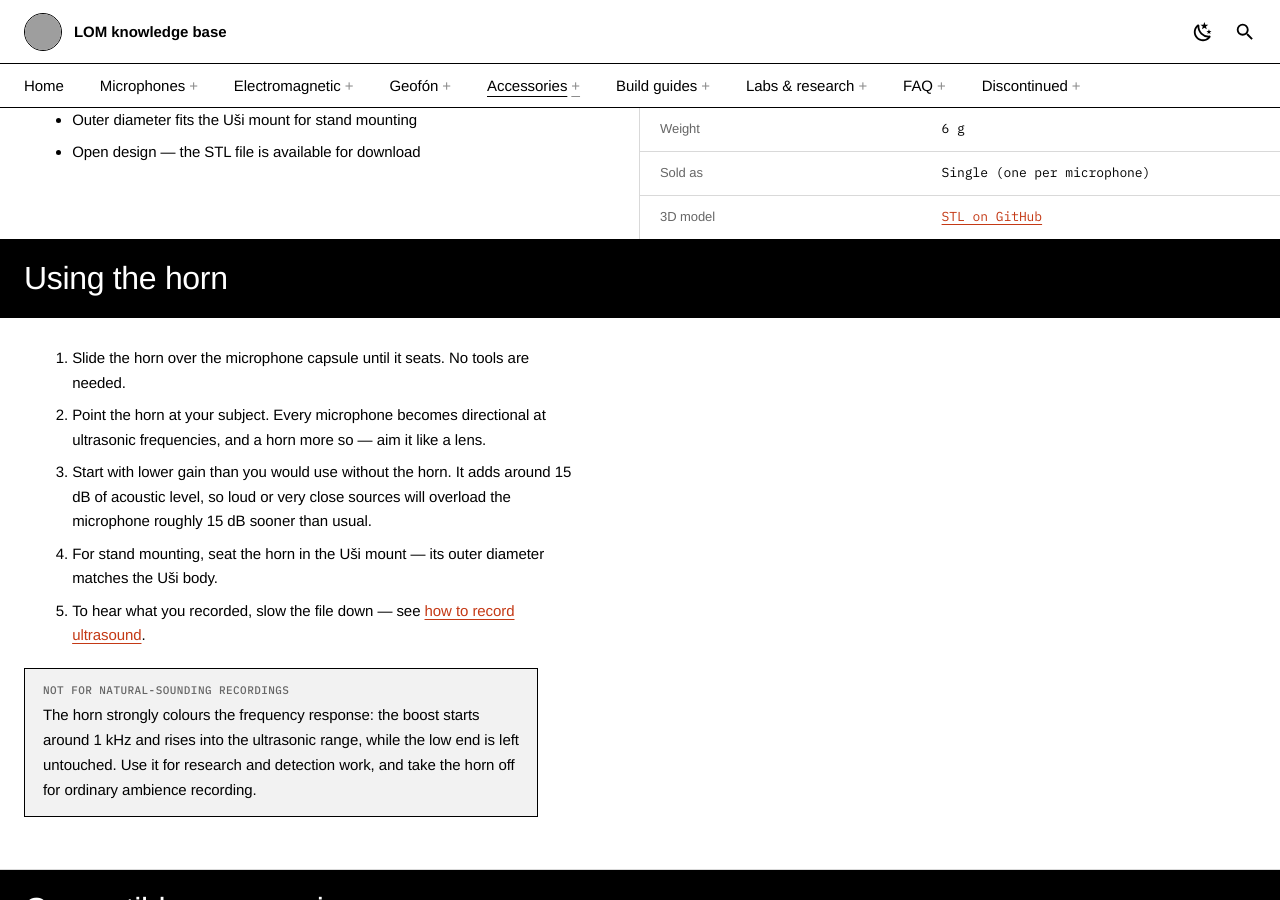
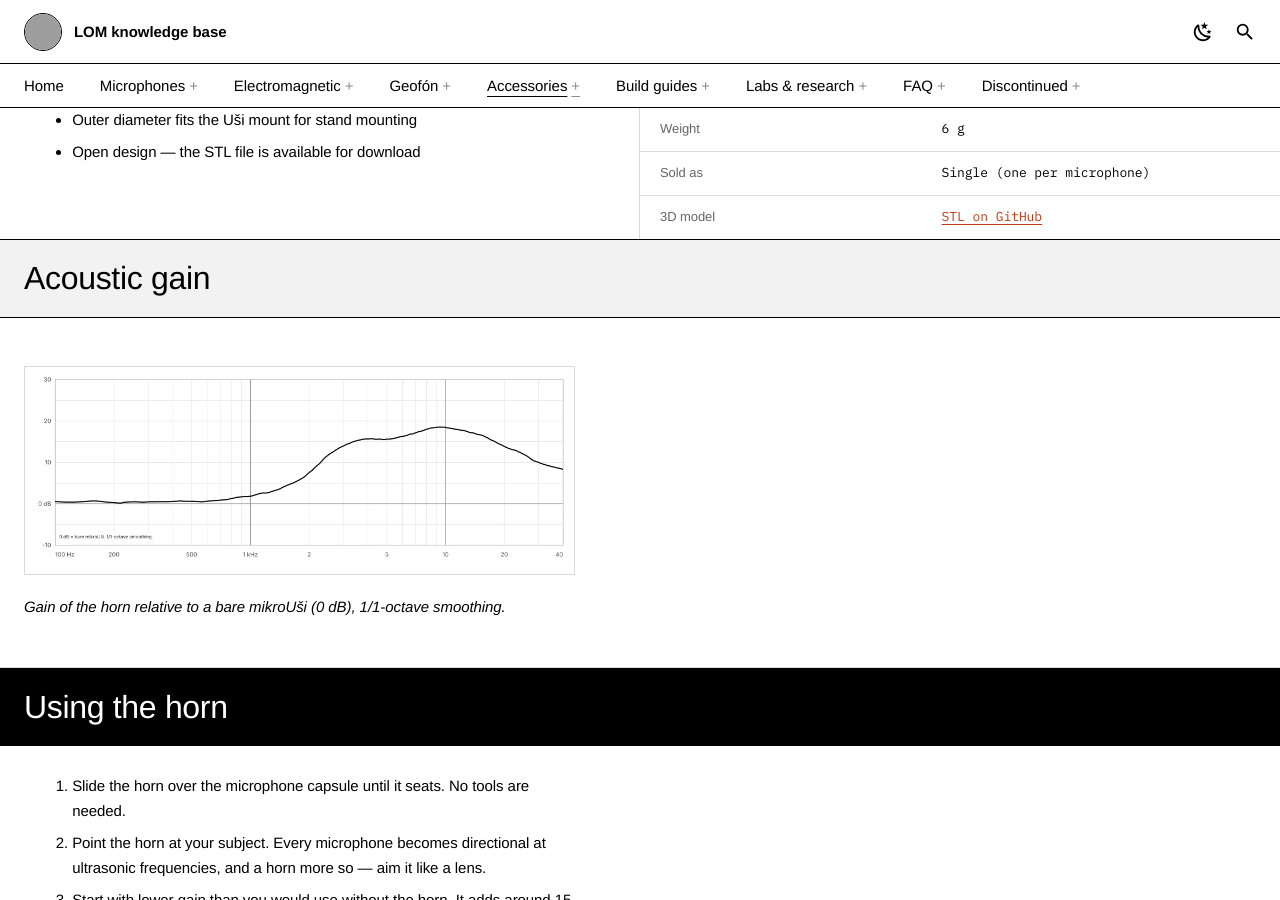
Before and after one commit to LOM-instruments/knowledge-base, an MkDocs documentation site: the page built from docs/manuals/mikrousi-ultrasonic-horn.md, in a window 1280 px wide and 900 px high, scrolled down 868 px. Built offline with MkDocs 1.6.1 and Material for MkDocs 9.7.7, drawn with Linux system fonts in a browser that asks for light colours; grey boxes are pictures that could not be loaded.

Commit message:
mikroUši ultrasonic horn: acoustic gain chart

```diff
--- a/docs/manuals/mikrousi-ultrasonic-horn.md
+++ b/docs/manuals/mikrousi-ultrasonic-horn.md
@@ -67,6 +67,18 @@ Ultrasonic amplification horn for the current version of the mikroUši series mi
 
 </div>
 
+<div class="banner">
+<h2>Acoustic gain</h2>
+</div>
+
+<div class="prose-block" markdown>
+
+<div class="chart"><img src="../../images/mikrousi-horn-gain.png" alt="Gain of the mikroUši ultrasonic horn relative to a bare mikroUši" loading="lazy"></div>
+
+*Gain of the horn relative to a bare mikroUši (0 dB), 1/1-octave smoothing.*
+
+</div>
+
 <div class="banner dark">
 <h2>Using the horn</h2>
 </div>
```
Also changed, not shown: docs/images/mikrousi-horn-gain.png (added).
